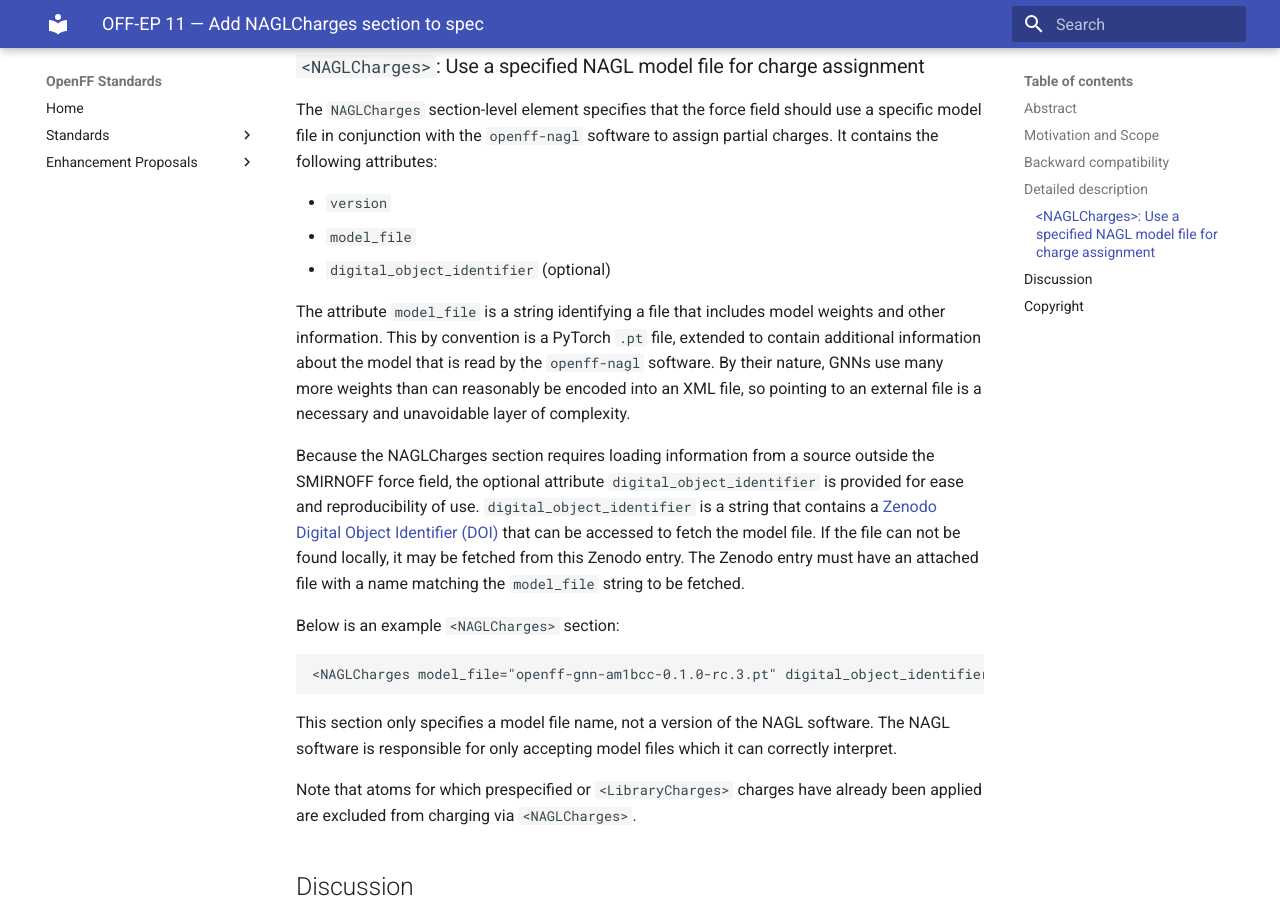
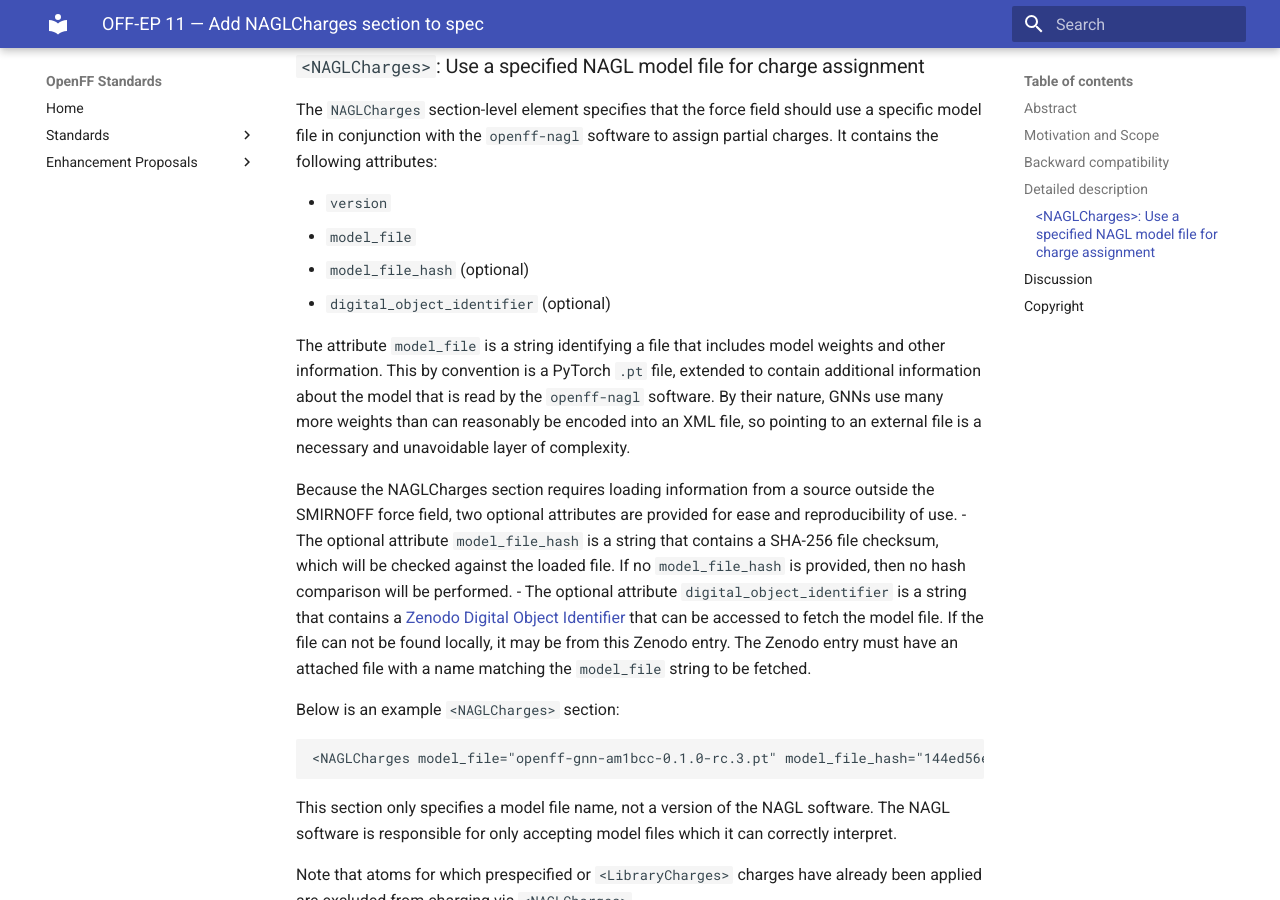
Before and after one commit to openforcefield/standards, an MkDocs documentation site: the page built from docs/enhancement-proposals/off-ep-0011.md, in a window 1280 px wide and 900 px high, scrolled down 2191 px. Built offline with MkDocs 1.6.1 and Material for MkDocs 9.7.7, drawn with Linux system fonts in a browser that asks for light colours.

Commit message:
add hash back

````diff
--- a/docs/enhancement-proposals/off-ep-0011.md
+++ b/docs/enhancement-proposals/off-ep-0011.md
@@ -50,16 +50,19 @@ The `NAGLCharges` section-level element specifies that the force field should us
 
 - `version`
 - `model_file`
+- `model_file_hash` (optional)
 - `digital_object_identifier` (optional)
 
 The attribute `model_file` is a string identifying a file that includes model weights and other information. This by convention is a PyTorch `.pt` file, extended to contain additional information about the model that is read by the `openff-nagl` software. By their nature, GNNs use many more weights than can reasonably be encoded into an XML file, so pointing to an external file is a necessary and unavoidable layer of complexity.
 
-Because the NAGLCharges section requires loading information from a source outside the SMIRNOFF force field, the optional attribute `digital_object_identifier` is provided for ease and reproducibility of use. `digital_object_identifier` is a string that contains a [Zenodo](https://zenodo.org/) [Digital Object Identifier (DOI)](https://www.doi.org/) that can be accessed to fetch the model file. If the file can not be found locally, it may be fetched from this Zenodo entry. The Zenodo entry must have an attached file with a name matching the `model_file` string to be fetched.
+Because the NAGLCharges section requires loading information from a source outside the SMIRNOFF force field, two optional attributes are provided for ease and reproducibility of use.
+- The optional attribute `model_file_hash` is a string that contains a SHA-256 file checksum, which will be checked against the loaded file.  If no `model_file_hash` is provided, then no hash comparison will be performed.
+- The optional attribute `digital_object_identifier` is a string that contains a [Zenodo](https://zenodo.org/) [Digital Object Identifier](https://www.doi.org/) that can be accessed to fetch the model file. If the file can not be found locally, it may be from this Zenodo entry. The Zenodo entry must have an attached file with a name matching the `model_file` string to be fetched.
 
 Below is an example `<NAGLCharges>` section:
 
 ```xml
-<NAGLCharges model_file="openff-gnn-am1bcc-0.1.0-rc.3.pt" digital_object_identifier="10.5072/zenodo.203601" version="0.3"></NAGLCharges>
+<NAGLCharges model_file="openff-gnn-am1bcc-0.1.0-rc.3.pt" model_file_hash="144ed56e46c5b3ad80157b342c8c0f8f7340e4d382a678e30dd300c811646bd0" digital_object_identifier="10.5072/zenodo.203601" version="0.3"></NAGLCharges>
 ```
 
 This section only specifies a model file name, not a version of the NAGL software. The NAGL software is responsible for only accepting model files which it can correctly interpret.
````
